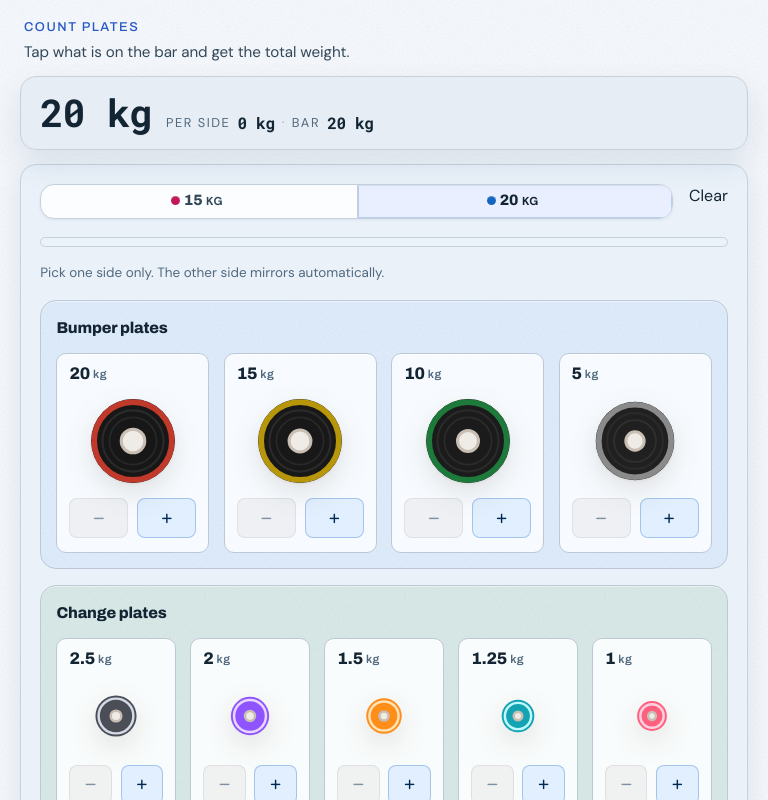
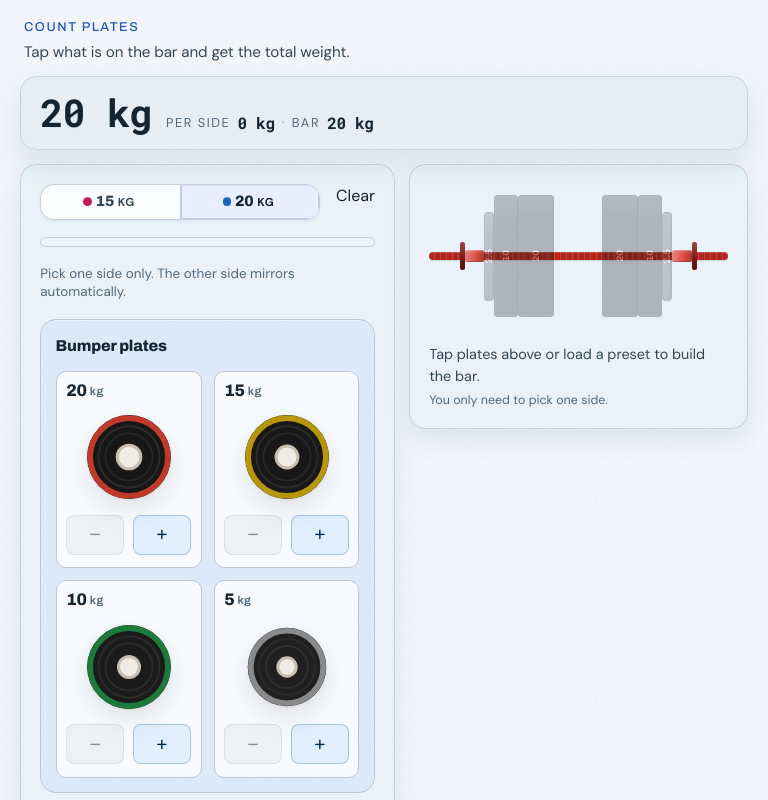
Before and after one commit to tomaszwojcikowski/how-heavy, a SvelteKit app: page /current in a window 768 px wide. Shown: the top 800 px of the page. Built offline with nearby package versions, Linux system fonts and the light colour scheme.

Commit message:
feat: enhance responsive design for various components with media queries

```diff
--- a/src/app.css
+++ b/src/app.css
@@ -657,7 +657,7 @@ p {
 
 @media (min-width: 48rem) {
 	.app-shell {
-		padding: 1.25rem 1.25rem 4rem;
+		padding: 1.25rem 1.25rem calc(5rem + env(safe-area-inset-bottom, 0px));
 	}
 
 	.topbar {
@@ -678,6 +678,16 @@ p {
 	.feature-card,
 	.placeholder-card {
 		padding: 1.35rem;
+	}
+}
+
+@media (min-width: 62rem) {
+	.app-shell {
+		padding-bottom: calc(5.25rem + env(safe-area-inset-bottom, 0px));
+	}
+
+	.primary-nav {
+		bottom: max(0.5rem, env(safe-area-inset-bottom));
 	}
 }
 
--- a/src/lib/components/BarSelector.svelte
+++ b/src/lib/components/BarSelector.svelte
@@ -180,6 +180,24 @@
 		border-radius: 14px;
 	}
 
+	@media (min-width: 48rem) and (max-width: 61.99rem) {
+		.bar-selector {
+			gap: 0.65rem;
+		}
+
+		.bar-option {
+			padding: 0.64rem 0.72rem;
+		}
+
+		.bar-option__weight {
+			font-size: 0.96rem;
+		}
+
+		.bar-selector--subtle .bar-option {
+			padding: 0.52rem 0.62rem;
+		}
+	}
+
 	@media (max-width: 40rem) {
 		.bar-selector {
 			gap: 0.6rem;
--- a/src/lib/components/PlatePicker.svelte
+++ b/src/lib/components/PlatePicker.svelte
@@ -281,6 +281,25 @@
 		cursor: not-allowed;
 	}
 
+	@media (min-width: 48rem) and (max-width: 61.99rem) {
+		.plate-picker {
+			gap: 0.82rem;
+		}
+
+		.plate-picker__section {
+			padding: 0.9rem;
+		}
+
+		.plate-picker__tray {
+			grid-template-columns: repeat(2, minmax(0, 1fr));
+			gap: 0.75rem;
+		}
+
+		.plate-choice {
+			padding: 0.68rem 0.6rem 0.78rem;
+		}
+	}
+
 	@media (max-width: 40rem) {
 		.plate-picker {
 			gap: 0.75rem;
--- a/src/routes/current/+page.svelte
+++ b/src/routes/current/+page.svelte
@@ -428,6 +428,26 @@
 		font-weight: 700;
 	}
 
+	@media (min-width: 48rem) and (max-width: 61.99rem) {
+		.calculator-shell {
+			grid-template-columns: minmax(0, 1.05fr) minmax(0, 0.95fr);
+			align-items: start;
+		}
+
+		.page-header,
+		.totals-strip {
+			grid-column: 1 / -1;
+		}
+
+		.control-card {
+			grid-column: 1;
+		}
+
+		.viz-card {
+			grid-column: 2;
+		}
+	}
+
 	@media (min-width: 62rem) {
 		/* On desktop: controls left, (total + viz) right as a side panel */
 		.calculator-shell {
--- a/src/routes/sets/+page.svelte
+++ b/src/routes/sets/+page.svelte
@@ -484,6 +484,27 @@
 		--md-outlined-button-container-height: 3.2rem;
 	}
 
+	@media (min-width: 48rem) and (max-width: 61.99rem) {
+		.calculator-shell {
+			grid-template-columns: minmax(17rem, 20rem) minmax(0, 1fr);
+			align-items: start;
+		}
+
+		.page-header {
+			grid-column: 1 / -1;
+		}
+
+		.setup-card {
+			grid-column: 1;
+			position: sticky;
+			top: 0.5rem;
+		}
+
+		.steps-list {
+			grid-column: 2;
+		}
+	}
+
 	@media (max-width: 40rem) {
 		.setup-card,
 		.step-card {
```
Also changed, not shown: src/lib/components/ResultCard.svelte (+18 -0 lines), src/routes/+page.svelte (+14 -0 lines), src/routes/target/+page.svelte (+7 -0 lines).
